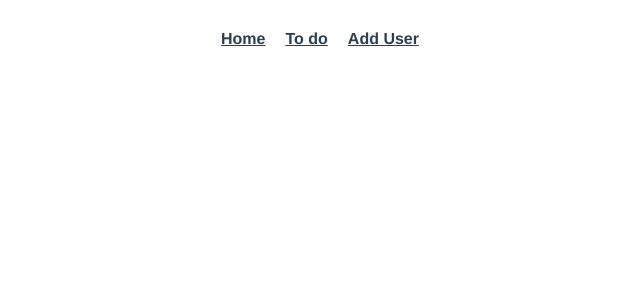
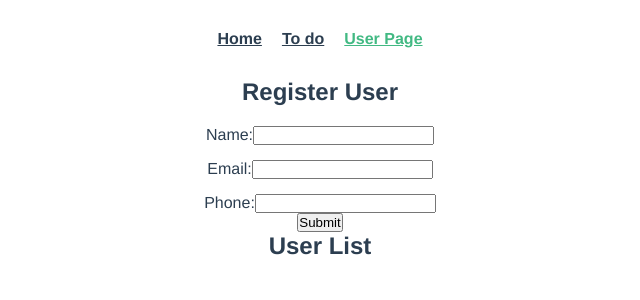
Before and after one commit to Volodymyr-bart/vue_test, a Vue app: page /user-pages in a window 1280 px wide. Before the commit this address had no page. Shown: the top 300 px of the page, without its empty margins (320-960 px from the left). Built offline with nearby package versions, Linux system fonts and the light colour scheme.

Commit message:
create addUser userList

```diff
--- a/src/App.vue
+++ b/src/App.vue
@@ -3,7 +3,7 @@
     <nav>
       <router-link to="/">Home</router-link>
       <router-link to="/todo">To do</router-link>
-      <router-link to="/add-user">Add User</router-link>
+      <router-link to="/user-pages">User Page</router-link>
     </nav>
   </header>
 
--- a/src/components/User/AddUser.vue
+++ b/src/components/User/AddUser.vue
@@ -1,7 +1,8 @@
 <template>
   <div>
-    <h2>Add User</h2>
-    <form @submit.prevent="submitForm">
+    <h2>Register User</h2>
+    <form class="form" @submit.prevent="submitForm">
+      <div class="form_container">
         <div>
           <label for="name">Name:</label>
           <input type="text" id="name" v-model="user.name" required />
@@ -14,11 +15,8 @@
           <label for="phone">Phone:</label>
           <input type="tel" id="phone" v-model="user.phone" required />
         </div>
-      <!-- <div>
-        <label for="website">Website:</label>
-        <input type="url" id="website" v-model="user.website" required>
-      </div> -->
-      <button type="submit">Submit</button>
+      </div>
+      <button class="form_btn" type="submit">Submit</button>
     </form>
   </div>
 </template>
@@ -39,10 +37,7 @@ export default {
   },
   methods: {
     submitForm() {
-      const users = JSON.parse(localStorage.getItem("users")) || [];
-      this.user.userId = uuidv4(); // Генеруємо новий id
-      users.push(this.user);
-      localStorage.setItem("users", JSON.stringify(users));
+      this.user.userId = uuidv4();// Генеруємо новий id
       this.$emit("user-added", this.user);
       this.user = {
         name: "",
@@ -54,3 +49,13 @@ export default {
   },
 };
 </script>
+<style scoped lang="scss">
+.form {
+  margin-top: 20px;
+  &_container {
+    display: flex;
+    flex-direction: column;
+    gap: 15px;
+  }
+}
+</style>
--- /dev/null
+++ b/src/components/User/UserList.vue
@@ -0,0 +1,49 @@
+<template>
+  <div>
+    <h2>User List</h2>
+    <ul>
+      <li v-for="user in users" :key="user.id">
+        <span>{{ user.name }}</span>
+        <span>{{ user.email }}</span>
+        <span>{{ user.phone }}</span>
+        <button @click="deleteUser(user.id)">Delete</button>
+      </li>
+    </ul>
+  </div>
+</template>
+
+<script>
+export default {
+  name: "UserList",
+  data() {
+    return {
+      users: [],
+    };
+  },
+  created() {
+    this.loadUsers();
+  },
+  methods: {
+    loadUsers() {
+      const users = JSON.parse(localStorage.getItem("users")) || [];
+      this.users = users;
+    },
+    deleteUser(userId) {
+      this.$emit("delete-user", userId);
+      this.loadUsers();
+    },
+  },
+};
+</script>
+
+<style scoped>
+li {
+  display: flex;
+  justify-content: space-between;
+  align-items: center;
+  margin-bottom: 10px;
+  padding: 10px;
+  background-color: #f5f5f5;
+  border-radius: 5px;
+}
+</style>
--- a/src/router/index.js
+++ b/src/router/index.js
@@ -1,6 +1,6 @@
 import { createRouter, createWebHistory } from "vue-router";
 import HomeView from "../views/HomeView.vue";
-import AddUser from "./../components/User/AddUser.vue";
+import UserPage from "../views/UserPage.vue";
 
 const routes = [
   {
@@ -18,9 +18,9 @@ const routes = [
       import(/* webpackChunkName: "about" */ "../views/ToDo.vue"),
   },
   {
-    path: "/add-user",
-    name: "AddUser",
-    component: AddUser,
+    path: "/user-pages",
+    name: "UserPage",
+    component: UserPage,
   },
 ];
 
--- a/src/views/UserPage.vue
+++ b/src/views/UserPage.vue
@@ -0,0 +1,45 @@
+<template>
+  <div class="container">
+    <AddUser v-on:user-added="handleUserAdded" />
+    <UserList v-on:delete-user="handleUserDeleted" @load-users="loadUsers" />
+  </div>
+</template>
+
+<script>
+import AddUser from "./../components/User/AddUser.vue";
+import UserList from "./../components/User/UserList.vue";
+export default {
+  name: "UserPage",
+  data() {
+    return {
+      users: [],
+    };
+  },
+  props: {},
+
+  components: { AddUser, UserList },
+
+  methods: {
+    handleUserAdded(user) {
+      console.log("User added: ", user);
+      const users = JSON.parse(localStorage.getItem("users")) || [];
+      users.push(user);
+      localStorage.setItem("users", JSON.stringify(users));
+      this.loadUsers(); // оновити список користувачів
+    },
+    handleUserDeleted(userId) {
+      console.log("User deleted: ", userId);
+      let users = JSON.parse(localStorage.getItem("users")) || [];
+      users = users.filter((user) => user.id !== userId);
+      localStorage.setItem("users", JSON.stringify(users));
+      this.loadUsers(); // оновити список користувачів
+    },
+    loadUsers() {
+      const users = JSON.parse(localStorage.getItem("users")) || [];
+      this.users = users;
+    },
+  },
+
+  computed: {},
+};
+</script>
```
Also changed, not shown: 1 other file (tests, documents, lock files or other folders). Lines whose indentation alone changed are shown as unchanged.
